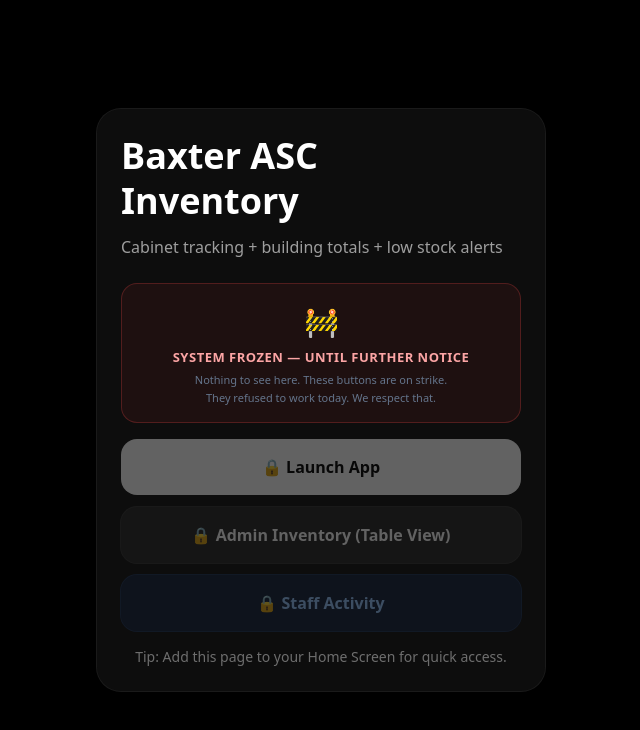
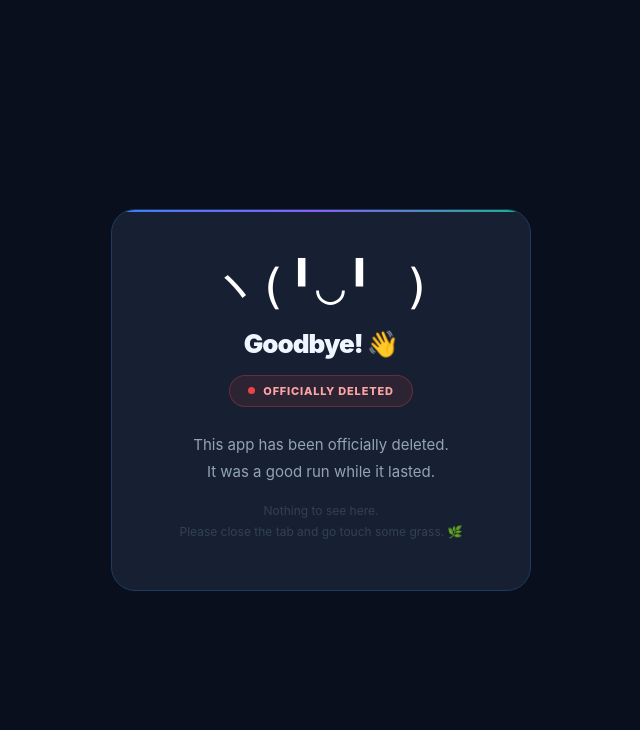
Before and after one commit to ASC-Harrison/nextjs-with-supabase, a Next.js app: page / in a window 1280 px wide. Shown: the top 730 px of the page, without its empty margins (319-959 px from the left). Built offline with nearby package versions, Linux system fonts and the light colour scheme.

Commit message:
Update page.tsx

```diff
--- a/app/page.tsx
+++ b/app/page.tsx
@@ -1,39 +1,44 @@
 "use client";
+import { useEffect, useState } from "react";
 
 export default function Home() {
+  const [frame, setFrame] = useState(0);
+  useEffect(() => {
+    const t = setInterval(() => setFrame(f => (f + 1) % 2), 400);
+    return () => clearInterval(t);
+  }, []);
+
   return (
-    <main className="min-h-screen w-full bg-black text-white flex items-center justify-center px-4">
-      <div className="w-full max-w-md rounded-3xl bg-white/5 ring-1 ring-white/10 p-6">
-        <div className="text-4xl font-extrabold leading-tight">
-          Baxter ASC<br />Inventory
-        </div>
-        <div className="mt-3 text-white/60">
-          Cabinet tracking + building totals + low stock alerts
+    <main style={{minHeight:"100vh",background:"#0a0f1e",display:"flex",alignItems:"center",justifyContent:"center",padding:"16px",fontFamily:"-apple-system,BlinkMacSystemFont,'SF Pro Display','Segoe UI',sans-serif"}}>
+      <div style={{maxWidth:420,width:"100%",background:"#162032",border:"1px solid #1e3a5f",borderRadius:24,padding:"48px 32px",textAlign:"center",position:"relative",overflow:"hidden"}}>
+
+        {/* Top gradient line */}
+        <div style={{position:"absolute",top:0,left:0,right:0,height:2,background:"linear-gradient(90deg,#3b82f6,#8b5cf6,#10b981)"}} />
+
+        {/* Waving guy ASCII art */}
+        <pre style={{fontSize:48,lineHeight:1.2,marginBottom:8,fontStyle:"normal"}}>
+{frame === 0 ? `( ╹◡╹)ノ` : `ヽ(╹◡╹ )`}
+        </pre>
+
+        <div style={{fontSize:26,fontWeight:900,color:"#f0f6ff",letterSpacing:-1,marginBottom:12}}>
+          Goodbye! 👋
         </div>
 
-        {/* Funny banner */}
-        <div className="mt-6 rounded-2xl text-center py-4 px-4" style={{background:"rgba(239,68,68,0.08)",border:"1px solid rgba(239,68,68,0.25)"}}>
-          <div style={{fontSize:28,marginBottom:6}}>🚧</div>
-          <div style={{fontSize:13,fontWeight:800,color:"#fca5a5",letterSpacing:0.5,marginBottom:4}}>SYSTEM FROZEN — UNTIL FURTHER NOTICE</div>
-          <div style={{fontSize:11,color:"#64748b",lineHeight:1.6}}>Nothing to see here. These buttons are on strike.<br/>They refused to work today. We respect that.</div>
+        <div style={{display:"inline-flex",alignItems:"center",gap:8,background:"rgba(239,68,68,0.1)",border:"1px solid rgba(239,68,68,0.3)",borderRadius:9999,padding:"7px 18px",fontSize:11,fontWeight:800,color:"#fca5a5",letterSpacing:0.8,marginBottom:24}}>
+          <span style={{width:7,height:7,borderRadius:"50%",background:"#ef4444",display:"inline-block",animation:"blink 1s infinite"}} />
+          OFFICIALLY DELETED
         </div>
 
-        {/* Frozen buttons — visible but not clickable */}
-        <div className="mt-4 space-y-3" style={{opacity:0.35,pointerEvents:"none",userSelect:"none"}}>
-          <div className="block w-full rounded-2xl bg-white text-black font-semibold py-4 text-center cursor-not-allowed">
-            🔒 Launch App
-          </div>
-          <div className="block w-full rounded-2xl bg-white/10 text-white font-semibold py-4 text-center ring-1 ring-white/15 cursor-not-allowed">
-            🔒 Admin Inventory (Table View)
-          </div>
-          <div className="block w-full rounded-2xl bg-blue-600/20 text-blue-300 font-semibold py-4 text-center ring-1 ring-blue-500/30 cursor-not-allowed">
-            🔒 Staff Activity
-          </div>
+        <div style={{fontSize:15,color:"#94a3b8",lineHeight:1.8,marginBottom:8}}>
+          This app has been officially deleted.<br/>
+          It was a good run while it lasted.
         </div>
 
-        <div className="pt-4 text-center text-white/40 text-sm">
-          Tip: Add this page to your Home Screen for quick access.
+        <div style={{fontSize:12,color:"#334155",lineHeight:1.7,marginTop:16}}>
+          Nothing to see here.<br/>
+          Please close the tab and go touch some grass. 🌿
         </div>
+
       </div>
     </main>
   );
```
